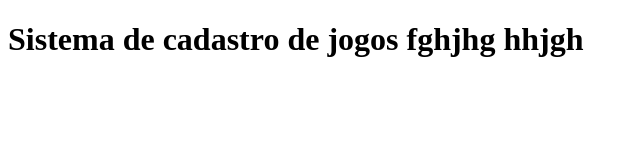
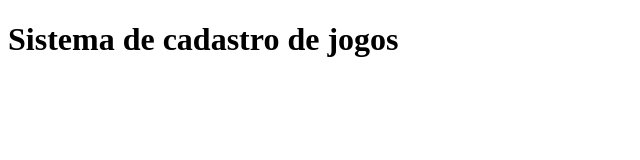
Before and after one commit to jufacundes/sistema-de-cadastro, a plain HTML site: page index.html in a window 1280 px wide. Shown: the whole page, without its empty margins (0-640 px from the left). Drawn offline with Linux system fonts and the light colour scheme.

Commit message:
atualizacao do index

```diff
--- a/index.html
+++ b/index.html
@@ -7,7 +7,7 @@
     <title>Meus Jogos</title>
 </head>
 <body>
-    <h1>Sistema de cadastro de jogos fghjhg hhjgh</h1>
+    <h1>Sistema de cadastro de jogos</h1>
     <script src="app.js"></script>
 </body>
 </html>
```
